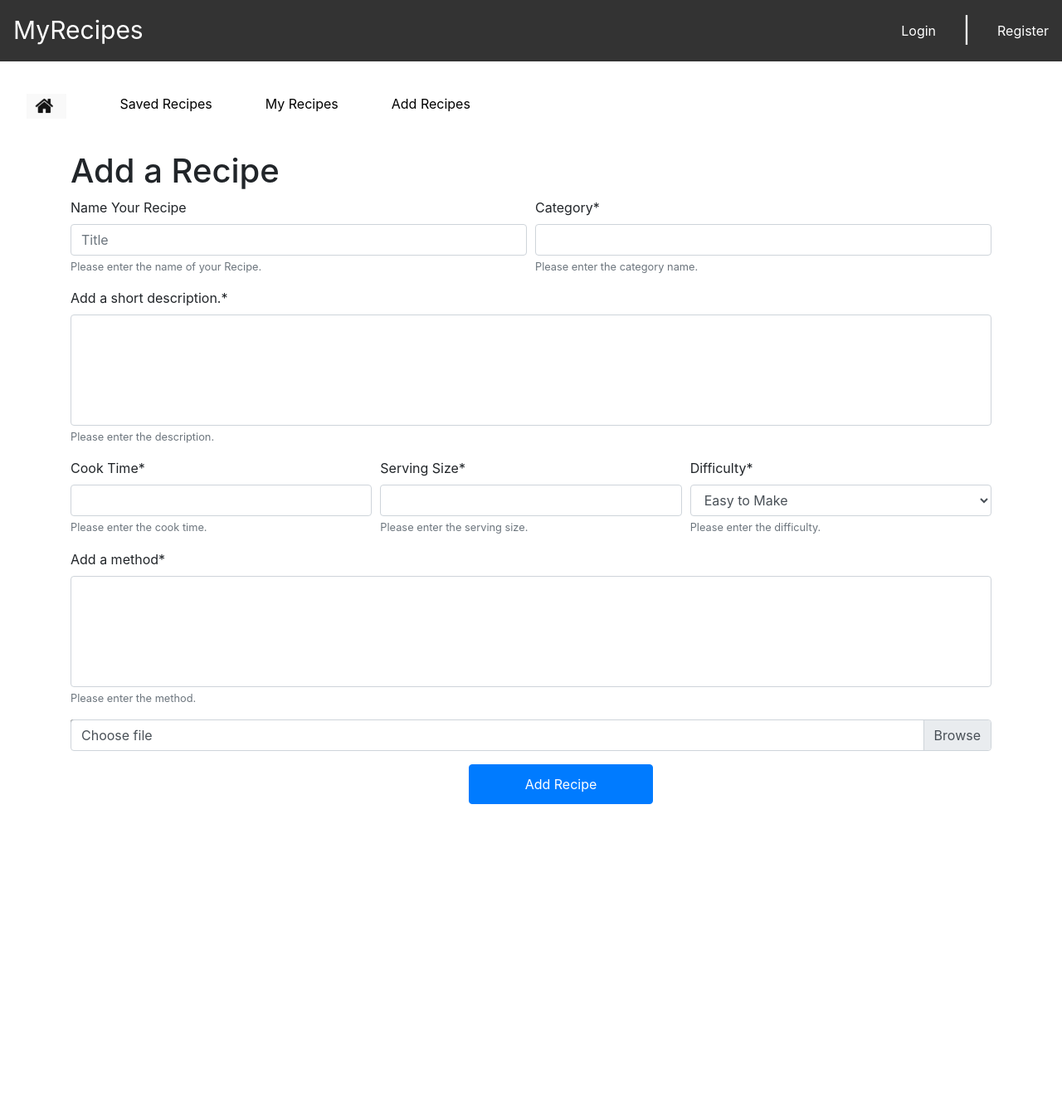
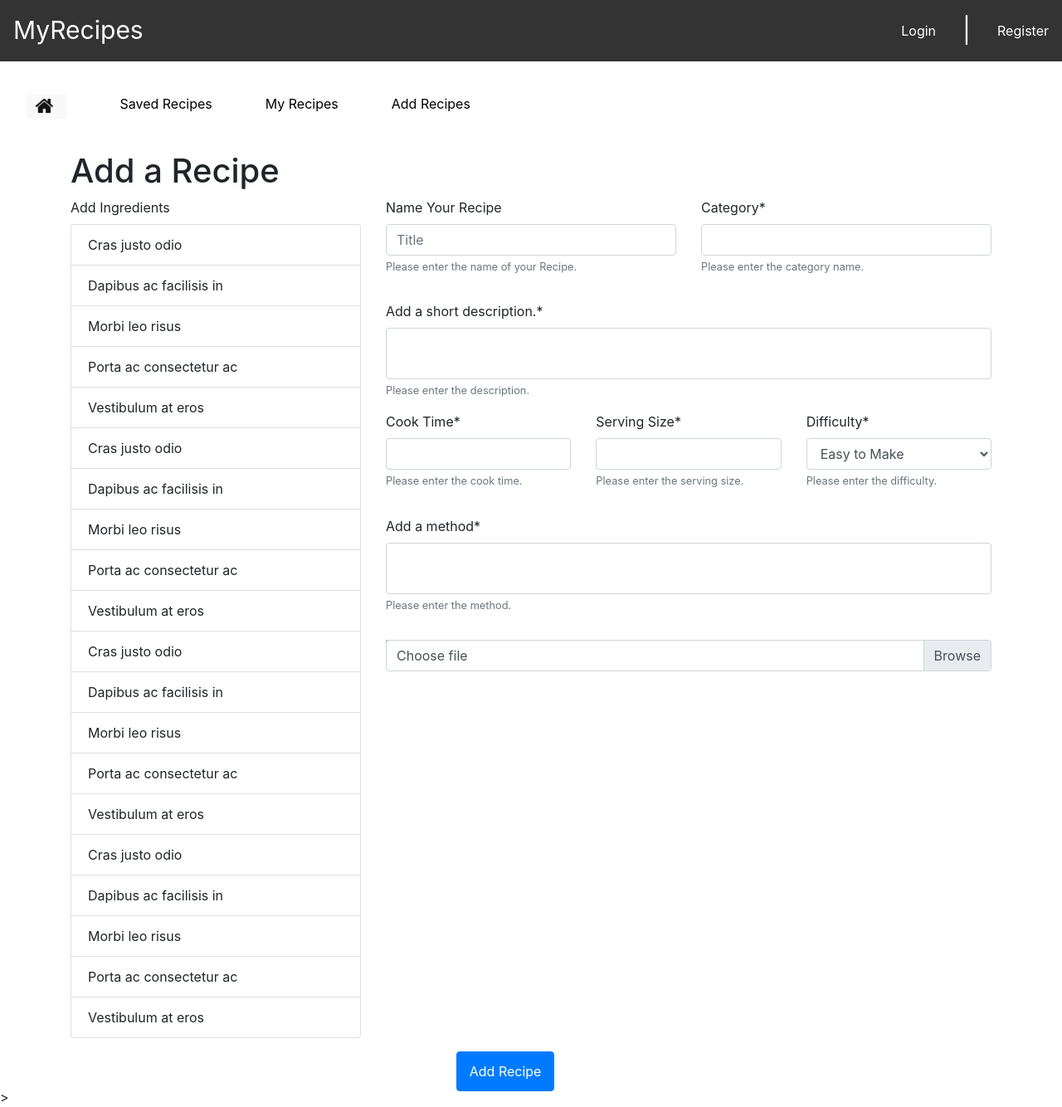
Before and after one commit to 2253612C/ITECHGroupProject, a Django app: template templates/recipeSite/addRecipe.html in a window 1280 px wide. Shown: the whole page at 83% size. Before the commit the page ends 969 px from the top, so only its background shows below. Run offline with Django 3.2, Linux system fonts and the light colour scheme; the template is opened without the code that fills it: values that come from a table or form of the project are taken from there, others are empty; parts of the project's set-up code (start-up, migrations or seed data) failed here and were passed over; some libraries are stand-ins or nearby versions.

Commit message:
added ingredients list to add recipe page

```diff
--- a/recipeSite/forms.py
+++ b/recipeSite/forms.py
@@ -22,8 +22,8 @@ class UserProfileForm(forms.ModelForm):
 class RecipeForm(forms.ModelForm):
     #recipeName =  forms.CharField(label="Name Your Recipe",max_length=50, help_text="Please enter the recipe name.")
     category =  forms.CharField(label="Category",max_length=20, help_text="Please enter the category name.")
-    description = forms.CharField(label="Add a short description.",max_length=250, help_text="Please enter the description.",widget=forms.Textarea(attrs={'rows':5})) #was textfield
-    method = forms.CharField(label="Add a method",max_length=500, help_text="Please enter the method.",widget=forms.Textarea(attrs={'rows':5})) #was textfield
+    description = forms.CharField(label="Add a short description.",max_length=250, help_text="Please enter the description.",widget=forms.Textarea(attrs={'rows':2})) #was textfield
+    method = forms.CharField(label="Add a method",max_length=500, help_text="Please enter the method.",widget=forms.Textarea(attrs={'rows':2})) #was textfield
     cookTime = forms.DurationField(label="Cook Time",help_text="Please enter the cook time.")
     servings = forms.IntegerField(label="Serving Size",help_text="Please enter the serving size.",min_value=1,max_value=12)
     difficulty = forms.ChoiceField(label="Difficulty",choices=Recipe.RECIPE_DIFFICULTY,help_text="Please enter the difficulty.")
--- a/templates/recipeSite/addRecipe.html
+++ b/templates/recipeSite/addRecipe.html
@@ -11,15 +11,45 @@ Add a Recipe
 {% block body_block %}
         <link rel="stylesheet" href="{% static 'css/addRecipe.css' %}">
 
-
-
         <div class="container">
 
           <h1>Add a Recipe</h1>
             <form method="post" action="." enctype="multipart/form-data">
+
               {% csrf_token %}
 
-            <div class="form-row">
+              <div class="row">
+
+
+                <div class="col-md-4">
+                      <label for= "list">Add Ingredients</label>
+                      <ul class="list-group" id="list">
+                        <li class="list-group-item">Cras justo odio</li>
+                        <li class="list-group-item">Dapibus ac facilisis in</li>
+                        <li class="list-group-item">Morbi leo risus</li>
+                        <li class="list-group-item">Porta ac consectetur ac</li>
+                        <li class="list-group-item">Vestibulum at eros</li>
+                        <li class="list-group-item">Cras justo odio</li>
+                        <li class="list-group-item">Dapibus ac facilisis in</li>
+                        <li class="list-group-item">Morbi leo risus</li>
+                        <li class="list-group-item">Porta ac consectetur ac</li>
+                        <li class="list-group-item">Vestibulum at eros</li>
+                        <li class="list-group-item">Cras justo odio</li>
+                        <li class="list-group-item">Dapibus ac facilisis in</li>
+                        <li class="list-group-item">Morbi leo risus</li>
+                        <li class="list-group-item">Porta ac consectetur ac</li>
+                        <li class="list-group-item">Vestibulum at eros</li>
+                        <li class="list-group-item">Cras justo odio</li>
+                        <li class="list-group-item">Dapibus ac facilisis in</li>
+                        <li class="list-group-item">Morbi leo risus</li>
+                        <li class="list-group-item">Porta ac consectetur ac</li>
+                        <li class="list-group-item">Vestibulum at eros</li>
+                      </ul>
+                </div>
+
+                <div class="col-md-8">
+
+                    <div class="row">
 
                         <div class="form-group col-md-6 mb-0">
                             <label for= {{ form.recipeName.auto_id  }}>Name Your Recipe</label>
@@ -27,38 +57,43 @@ Add a Recipe
                             <small id="emailHelp" class="form-text text-muted">Please enter the name of your Recipe.</small>
                         </div>
 
-                  <div class="form-group col-md-6 mb-0">
+                        <div class="form-group col-md-6">
                           {{ form.category|as_crispy_field }}
                         </div>
                     </div>
 
-            <div class="form-row">
-              <div class="form-group col-md-12  textarea mb-0">
+
+                  <div class="row">
+
+                    <div class="form-group col-md-12 mb-0">
                       {{ form.description|as_crispy_field }}
                     </div>
 
                   </div>
 
-            <div class="form-row">
-                <div class="form-group col-md-4 mb-0">
+
+                  <div class="row">
+                    <div class="form-group col-md-4">
                       {{ form.cookTime|as_crispy_field }}
                     </div>
-                <div class="form-group col-md-4 mb-0">
+                    <div class="form-group col-md-4">
                       {{ form.servings|as_crispy_field }}
                     </div>
-                <div class="form-group col-md-4 mb-0">
+                    <div class="form-group col-md-4">
                       {{ form.difficulty|as_crispy_field }}
                     </div>
                   </div>
 
-            <div class="form-row">
-              <div class="form-group col-md-12  textarea mb-0">
+
+                  <div class="row">
+                    <div class="form-group col-md-12">
                       {{ form.method|as_crispy_field }}
                     </div>
                   </div>
 
-            <div class="form-row">
-                <div class="form-group col  textarea mb-0">
+
+                  <div class="row">
+                    <div class="form-group col-md-12">
 
                       <div class="custom-file">
                           <input type="file" name="image" accept="image/*" required id=  {{ form.image.auto_id }}>
@@ -67,11 +102,32 @@ Add a Recipe
 
 
                     </div>
+                </div>
 
                 </div>
 
 
+
+          <div class="row"></div>
+            <div class="form-group">
+              <div class="custom-file">
                 <input id="add_recipe_button" class="btn btn-primary" type="submit"  name="submit" value="Add Recipe"/>
+              </div>
+
+
+            </div>
+
+          </div>
+
+
+
+
+            </div>>
+
+
+
+
+
 
             </form>
 
--- a/templates/recipeSite/base.html
+++ b/templates/recipeSite/base.html
@@ -37,7 +37,6 @@
             </li>-->
 
 
-
             <li class="menu"><a href="{% url 'browseRecipes' %}" target="-blank" title="home"><img
                         src="{% static 'images/home.jpg' %}" alt="Picture of home" height="30"></a></li>
             <li class="menu"><a href="{% url 'recipeSite:savedRecipes' %}">Saved Recipes</a></li>
```
Also changed, not shown: templates/recipeSite/browseRecipe.html (+16 -0 lines). Lines whose indentation alone changed are shown as unchanged.
